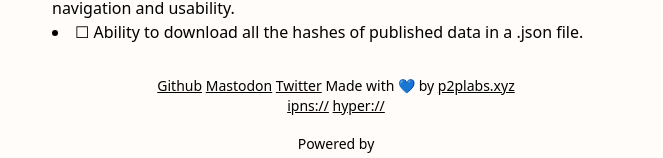
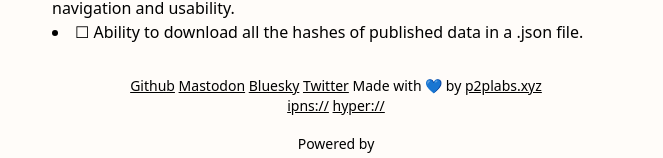
Before and after one commit to p2plabsxyz/peersky.p2plabs.xyz, a plain HTML site: page index.html in a window 1280 px wide. Shown: the part 3828-3986 px from the top of the page, without its empty margins (304-967 px from the left). Drawn offline with nearby package versions, Linux system fonts and the light colour scheme; no server answers.

Commit message:
feat: add bluesky link

```diff
--- a/index.html
+++ b/index.html
@@ -331,6 +331,7 @@
       <a class="underline hover:text-gray-800 hover:no-underline"
         href="https://discord.gg/4sQGarXp">Discord</a> -->
       <a class="underline hover:text-gray-800 hover:no-underline" href="https://mastodon.social/@peersky">Mastodon</a>
+      <a class="underline hover:text-gray-800 hover:no-underline" href="https://bsky.app/profile/peersky.mastodon.social.ap.brid.gy">Bluesky</a>
       <a class="underline hover:text-gray-800 hover:no-underline" href="https://twitter.com/PeerskyBrowser">Twitter</a>
       Made with 💙 by
       <a class="underline hover:text-gray-800 hover:no-underline" href="https://p2plabs.xyz/">p2plabs.xyz</a><br />
```
